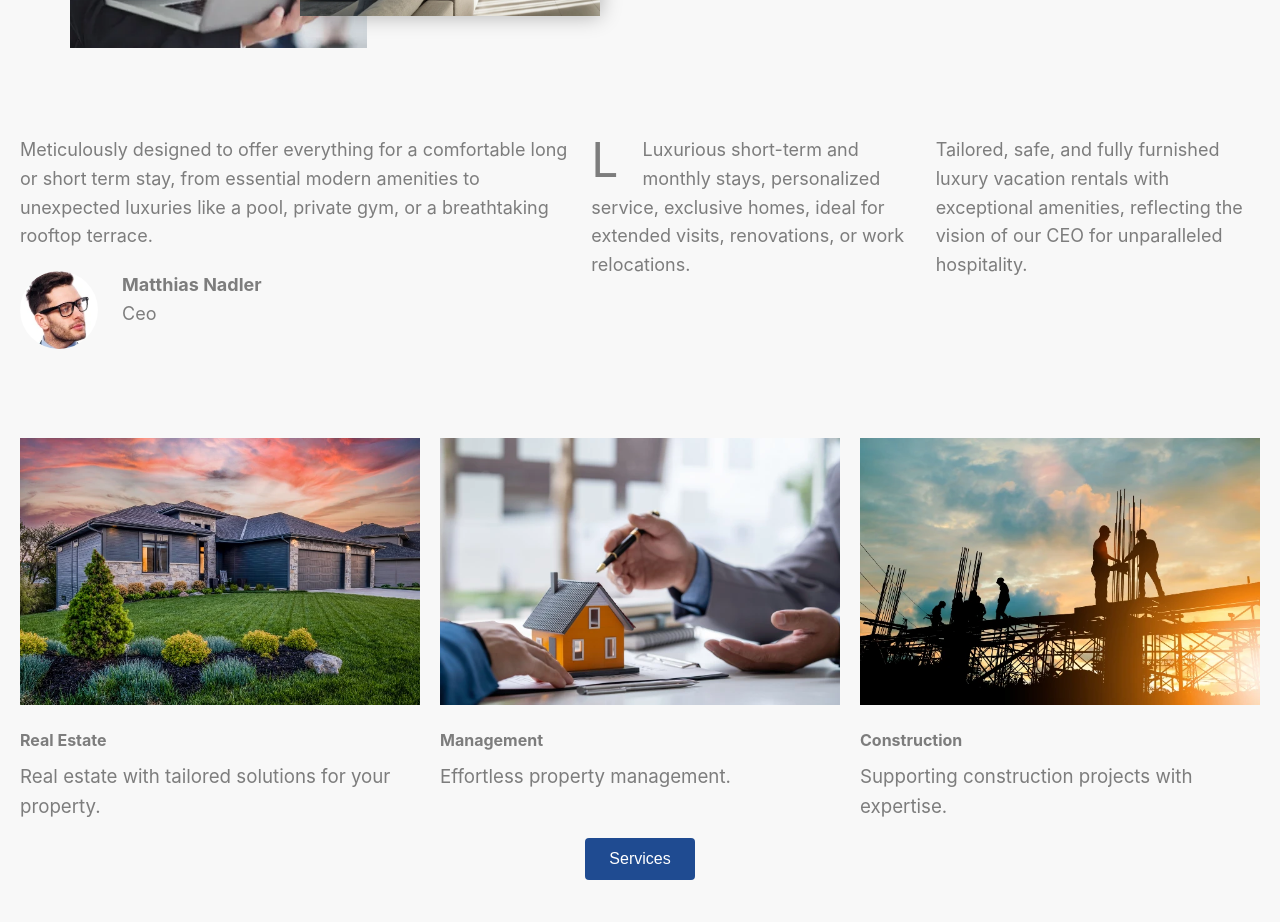
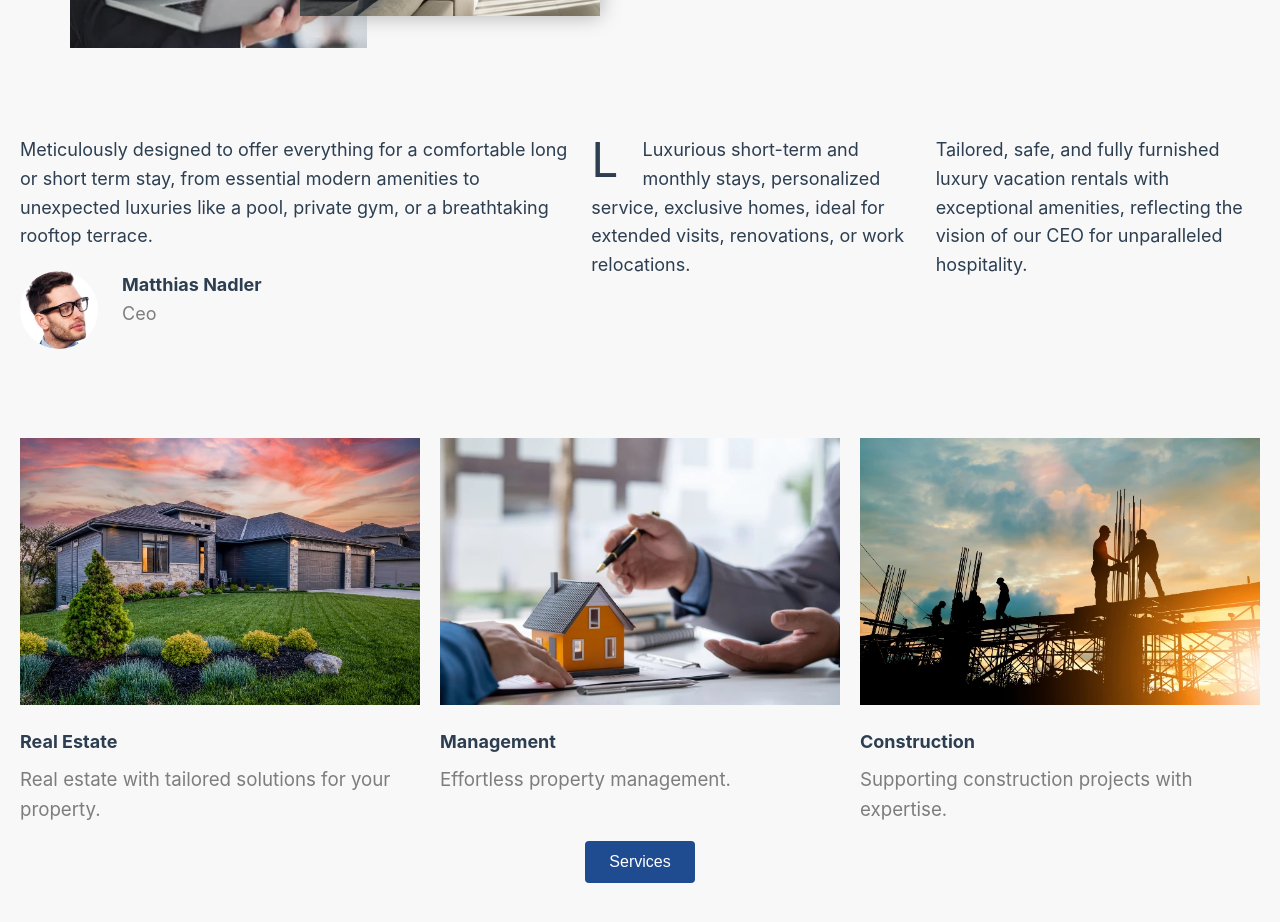
Before and after one commit to alejandroyunes/inmobiliaria-vue-scss, a Vue app: page / in a window 1280 px wide. Shown: the part 1200-2122 px from the top of the page. Built offline with nearby package versions, Linux system fonts and the light colour scheme.

Commit message:
fixing names

```diff
--- a/src/components/sections/02-row/image-title/ImageTitle.vue
+++ b/src/components/sections/02-row/image-title/ImageTitle.vue
@@ -7,8 +7,8 @@ import './image-title.scss'
     <div class="image-title-left">
 
       <img src="/images/widgets/02-row/image-title/image-one.webp" alt="alt" class="image-one" />
+      <img src="/images/widgets/02-row/image-title/image-two.webp" alt="alt" class="image-two" />
 
-      <img src="/images/widgets/02-row/image-title/image-two.webp" alt="alt" class="image-two" />
     </div>
 
     <div class="image-title-right">
--- a/src/components/sections/02-row/image-title/image-title.scss
+++ b/src/components/sections/02-row/image-title/image-title.scss
@@ -69,10 +69,12 @@
   .description {
     font-size: 16px;
     margin-top: 10px;
+    color: var(--color-heading);
   }
 
   .date {
     font-size: 14px;
     margin-top: 10px;
+    color: var(--color-heading);
   }
 }
--- a/src/components/sections/03-row/CeoThreeRow.vue
+++ b/src/components/sections/03-row/CeoDescription.vue
@@ -1,12 +1,12 @@
 <script lang="ts" setup>
-import './ceo-three-row.scss'
+import './ceo-description.scss'
 </script>
 
 <template>
-  <section class="ceo-three-row-container">
-    <div class="ceo-three-row-left">
+  <section class="ceo-container">
+    <div class="ceo-left">
 
-      <p>
+      <p class="ceo-description">
         Meticulously designed to offer everything for a comfortable long or short term stay, from essential modern
         amenities to unexpected luxuries like a pool, private gym, or a breathtaking rooftop terrace.
       </p>
@@ -24,12 +24,12 @@ import './ceo-three-row.scss'
 
     <div>
       <span class="first-letter">L</span>
-      <p>Luxurious short-term and monthly stays, personalized service, exclusive homes, ideal for extended visits,
+      <p class="ceo-description">Luxurious short-term and monthly stays, personalized service, exclusive homes, ideal for extended visits,
         renovations, or work relocations. </p>
     </div>
 
     <div>
-      <p>Tailored, safe, and fully furnished luxury vacation rentals with exceptional amenities, reflecting the vision
+      <p class="ceo-description">Tailored, safe, and fully furnished luxury vacation rentals with exceptional amenities, reflecting the vision
         of our CEO for unparalleled hospitality.</p>
     </div>
 
--- a/src/components/sections/03-row/ceo-three-row.scss
+++ b/src/components/sections/03-row/ceo-description.scss
@@ -1,4 +1,4 @@
-.ceo-three-row-container {
+.ceo-container {
   display: grid;
   grid-template-columns: 1.7fr 1fr 1fr;
   gap: 20px;
@@ -9,8 +9,20 @@
   @media (max-width: 900px) {
     grid-template-columns: repeat(1, 1fr);
   }
+  .ceo-description {
+    color: var(--color-heading);
+  }
 
-  .ceo-three-row-left {
+  .first-letter {
+    font-size: 48px;
+    float: left;
+    line-height: 1;
+    padding-right: 24px;
+    color: var(--color-heading);
+
+  }
+
+  .ceo-left {
     display: flex;
     flex-direction: column;
     gap: 20px;
@@ -26,14 +38,10 @@
 
       .ceo-name {
         font-weight: bold;
+        color: var(--color-heading);
       }
     }
   }
 
-  .first-letter {
-    font-size: 48px;
-    float: left;
-    line-height: 1;
-    padding-right: 24px;
-  }
+
 }
--- a/src/components/sections/03-row/image-description/image-description.scss
+++ b/src/components/sections/03-row/image-description/image-description.scss
@@ -20,9 +20,9 @@
 
   .title {
     font-weight: bold;
-    font-size: 16px;
+    font-size: 18px;
     margin: 16px 0 8px;
-    color: var(--color-gray);
+    color: var(--color-heading);
   }
 }
 
--- a/src/views/HomeView.vue
+++ b/src/views/HomeView.vue
@@ -1,18 +1,16 @@
 <script setup lang="ts">
 import BillboardComponent from '@/components/billboard/BillboardComponent.vue'
 import ImageTitle from '@/components/sections/02-row/image-title/ImageTitle.vue'
-import CeoThreeRow from '@/components/sections/03-row/CeoThreeRow.vue'
+import CeoDescription from '@/components/sections/03-row/CeoDescription.vue'
 import ImageDescription from '@/components/sections/03-row/image-description/ImageDescription.vue'
 import PartnersComponent from '@/components/sections/01-row/partners/PartnersComponent.vue'
 import GetInTouch from '@/components/sections/02-row/get-in-touch/GetInTouch.vue'
-
 </script>
-
 
 <template>
   <BillboardComponent />
   <ImageTitle />
-  <CeoThreeRow />
+  <CeoDescription />
   <ImageDescription />
   <PartnersComponent />
   <GetInTouch />
```
Also changed, not shown: src/components/footer/FooterComponent.vue (added), src/components/footer/footer-component.scss (added).
